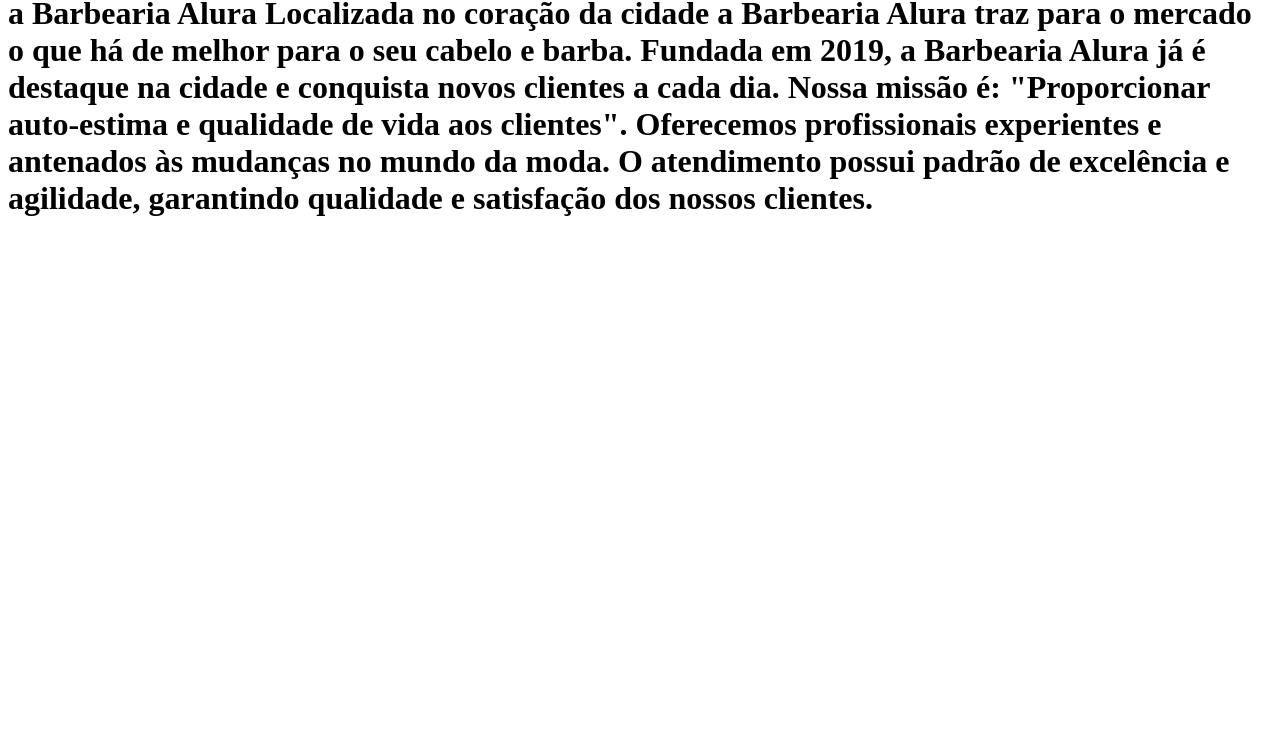
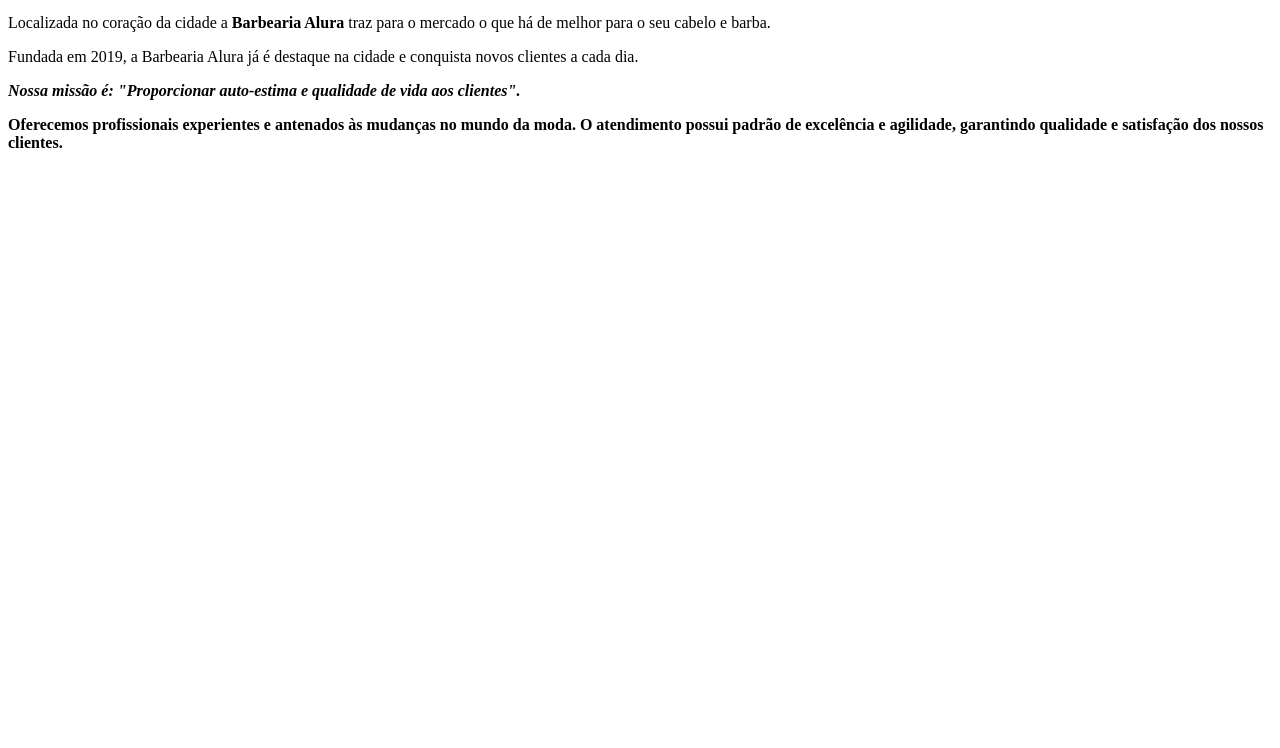
Before and after one commit to bryanwiliam/aula2806, a plain HTML site: page index.html in a window 1280 px wide. Shown: the part 52-800 px from the top of the page. Drawn offline with Linux system fonts and the light colour scheme.

Commit message:
hhhhhhhhhhh

```diff
--- a/index.html
+++ b/index.html
@@ -1,7 +1,9 @@
-Sobre <h1> a Barbearia Alura
+<h1>Sobre a Barbearia Alura</h1>
 
-Localizada no coração da cidade a Barbearia Alura traz para o mercado o que há de melhor para o seu cabelo e barba. Fundada em 2019, a Barbearia Alura já é destaque na cidade e conquista novos clientes a cada dia.
+<p>Localizada no coração da cidade a <strong>Barbearia Alura</strong> traz para o mercado o que há de melhor para o seu cabelo e barba.</p>
 
-Nossa missão é: "Proporcionar auto-estima e qualidade de vida aos clientes".
+<p>Fundada em 2019, a Barbearia Alura já é destaque na cidade e conquista novos clientes a cada dia.</p>
 
-Oferecemos profissionais experientes e antenados às mudanças no mundo da moda. O atendimento possui padrão de excelência e agilidade, garantindo qualidade e satisfação dos nossos clientes.
+<p><em><strong>Nossa missão é: "Proporcionar auto-estima e qualidade de vida aos clientes".</stong></em></p>
+
+<p>Oferecemos profissionais experientes e antenados às mudanças no mundo da moda. O atendimento possui padrão de excelência e agilidade, garantindo qualidade e satisfação dos nossos clientes.</p>
```
